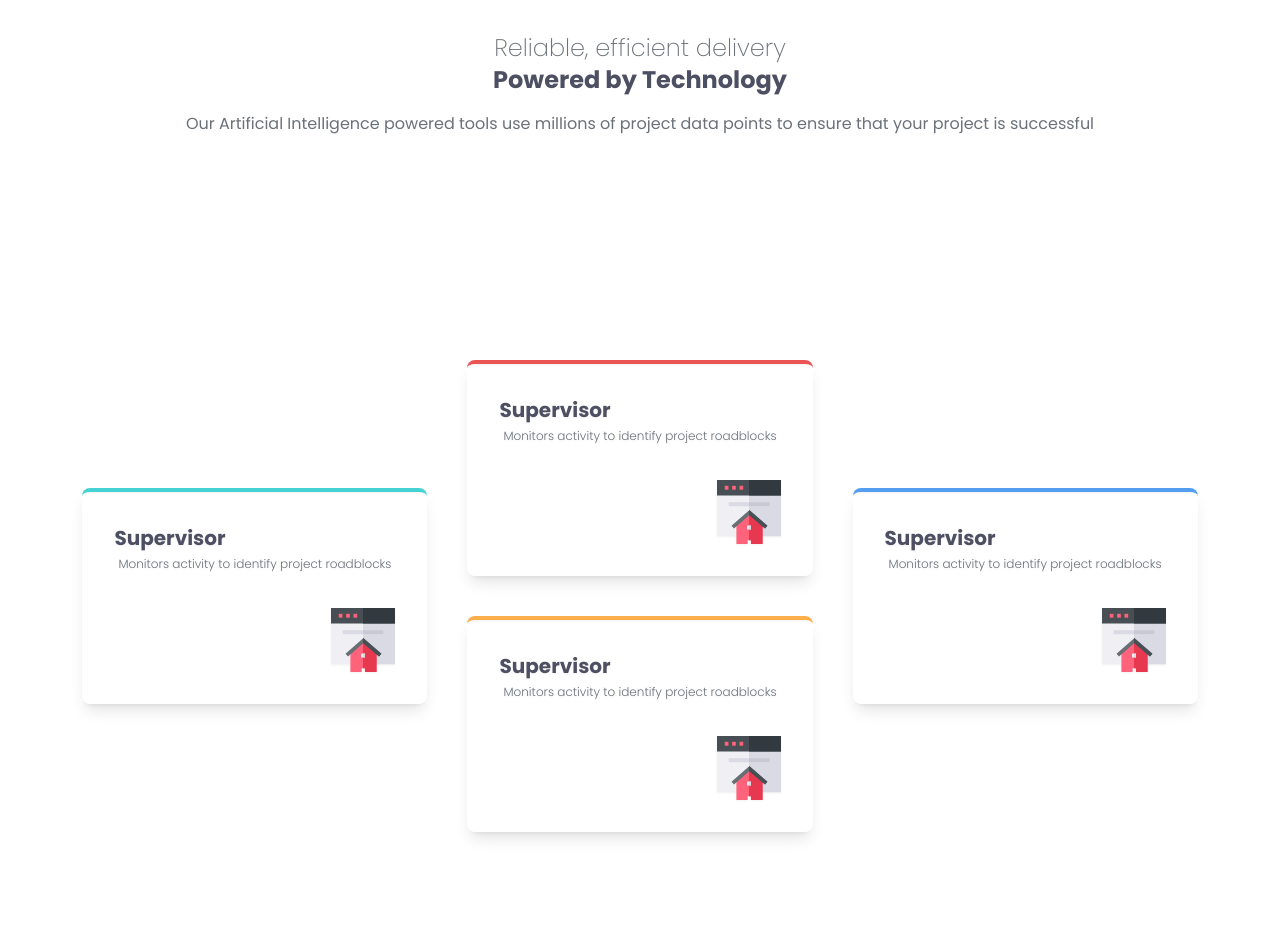
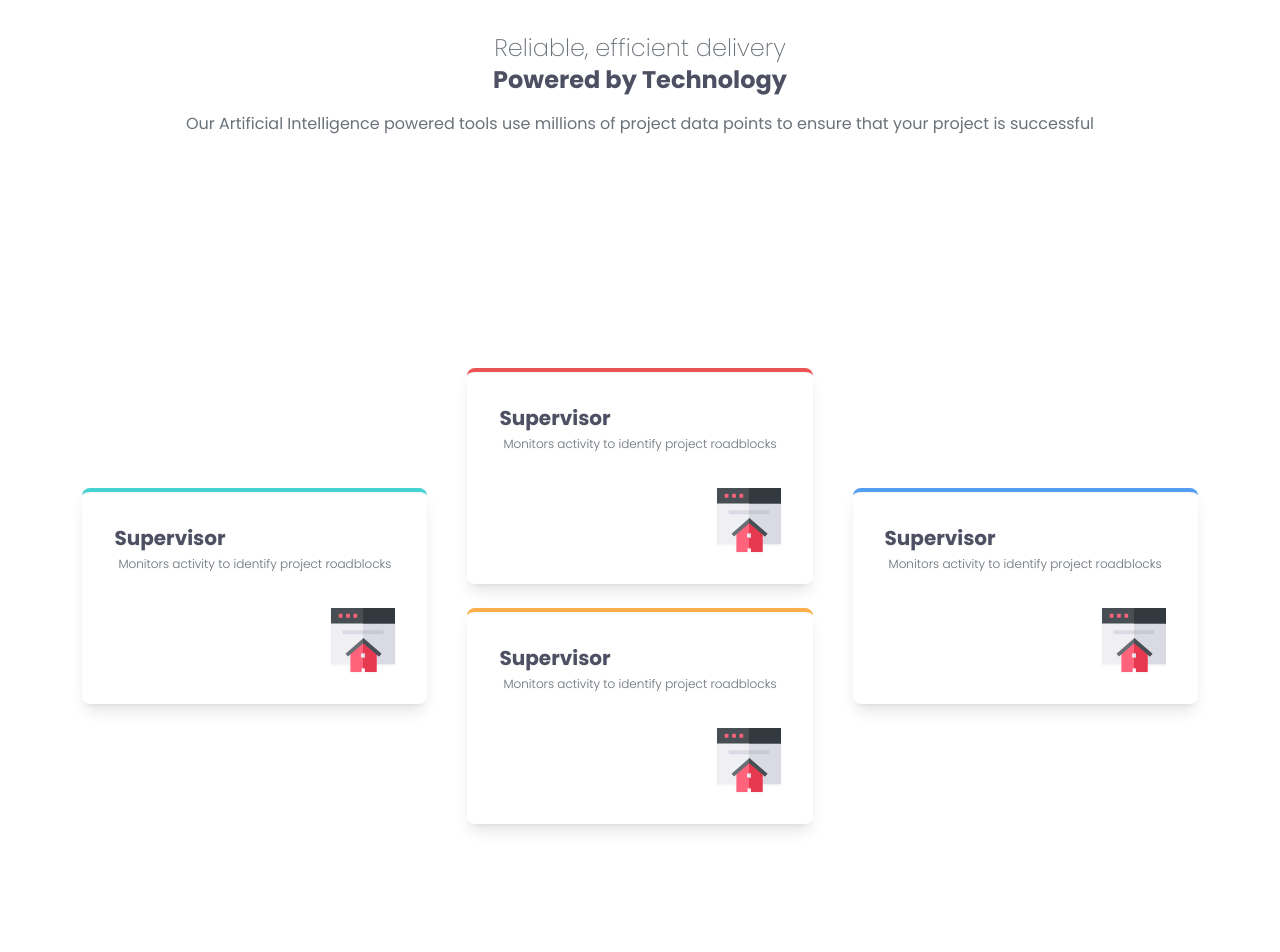
Before and after one commit to NarelaCamara/four-card-feature-section, a React (Vite) app: page / in a window 1280 px wide. Shown: the top 952 px of the page. Built offline with nearby package versions, Linux system fonts and the light colour scheme.

Commit message:
feat: size

```diff
--- a/src/App.tsx
+++ b/src/App.tsx
@@ -48,10 +48,10 @@ function App() {
         <div className=" lg:col-start-1  lg:row-start-2">
           <Card {...cards[0]} /> {/**verde */}
         </div>
-        <div className=" lg:col-start-2 lg:row-start-1 lg:relative lg:top-[12rem]">
+        <div className=" lg:col-start-2 lg:row-start-1 lg:relative lg:top-[12.5rem]">
           <Card {...cards[1]} /> {/**rojo */}
         </div>
-        <div className="lg:col-start-2 lg:row-start-3 lg:relative lg:bottom-[12rem]">
+        <div className="lg:col-start-2 lg:row-start-3 lg:relative lg:bottom-[12.5rem]">
           <Card {...cards[2]} /> {/**amarillo */}
         </div>
         <div className="lg:col-start-3 lg:row-start-2  ">
```
